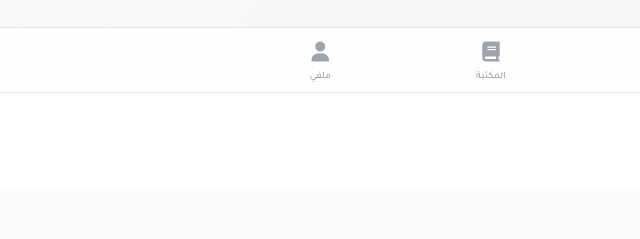
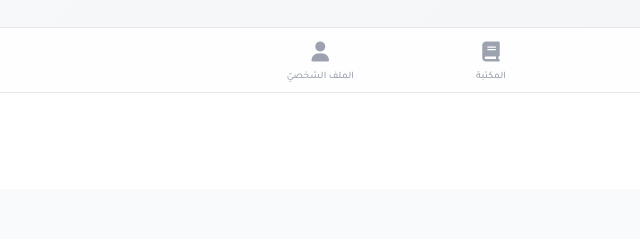
Before and after one commit to AbuQusayMS/-, a plain HTML site: page index.html in a window 1280 px wide. Shown: the part 707-946 px from the top of the page, 149-789 px from the left. Drawn offline with nearby package versions, Linux system fonts and the light colour scheme.

Commit message:
Update index.html

```diff
--- a/index.html
+++ b/index.html
@@ -794,7 +794,7 @@
                 <div class="w-8 h-8 flex items-center justify-center">
                     <i class="fa-solid fa-user text-xl text-gray-400"></i>
                 </div>
-                <span class="text-[10px] font-medium text-gray-400 mt-0.5">ملفي</span>
+                <span class="text-[10px] font-medium text-gray-400 mt-0.5">الملف الشخصيّ</span>
             </button>
         </div>
     </nav>
```
